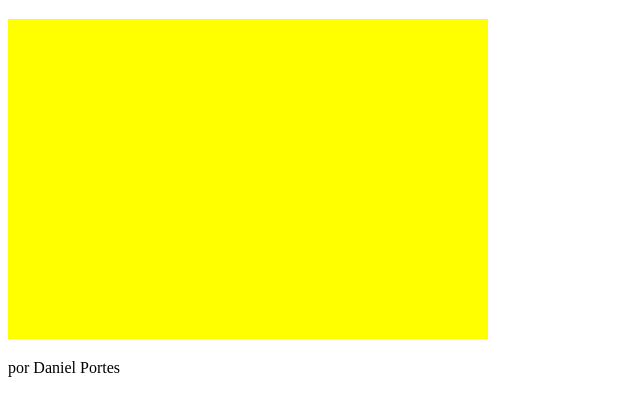
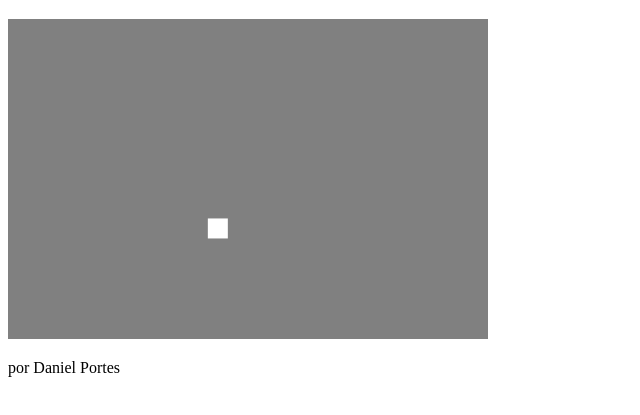
Before and after one commit to ufjf-dcc104/ufjf-dcc138-2021-3ere-atv1-DanielPortes, a plain HTML site: page index.html in a window 1280 px wide. Shown: the part 61-476 px from the top of the page, without its empty margins (0-640 px from the left). Drawn offline with Linux system fonts and the light colour scheme.

Commit message:
Corrige mov vert 2x

```diff
--- a/index.html
+++ b/index.html
@@ -13,35 +13,34 @@
     <script>
         let canvas = document.querySelector("canvas");
         let ctx = canvas.getContext("2d");
+        canvas.width = 480;
+        canvas.height = 320;
         let x = 150;
         let y = 100;
+        let a = 0;
         let t0;
         let dt;
-
-        canvas.width = 480;
-        canvas.height = 320;
         requestAnimationFrame(desenha);
-
 
         function desenha(t) {
             t0 = t0 ?? t;
             dt = (t-t0)/1000;
 
             //Desenha fundo
-            ctx.fillStyle = "Yellow"
+            ctx.fillStyle = "Grey"
             ctx.fillRect(0,0,canvas.width,canvas.height);
 
             // Atualiza estado
-            x = x+ 10*dt;
-            a = a + 2*Math.PI*dt;
-            y = 100+ 100*Math.cos(a);
+            x = x + 10 * dt;
+            a = a + 2 * Math.PI * dt;
+            y = 100 + 100 * Math.cos(a);
 
             //Desenha elementos
-            ctx.fillStyle = "black"
+            ctx.fillStyle = "White"
             ctx.fillRect(x,y,20,20);
+
             requestAnimationFrame(desenha);
             t0 = t;
-
         }
 
     </script>
```
